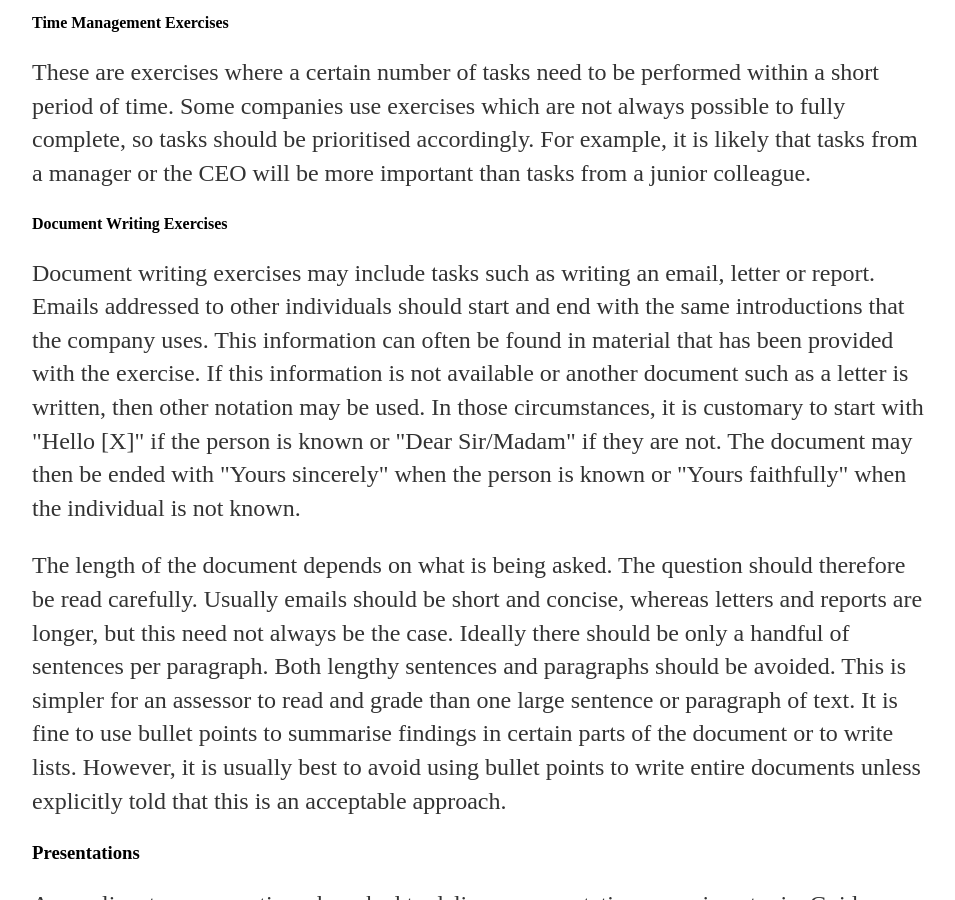
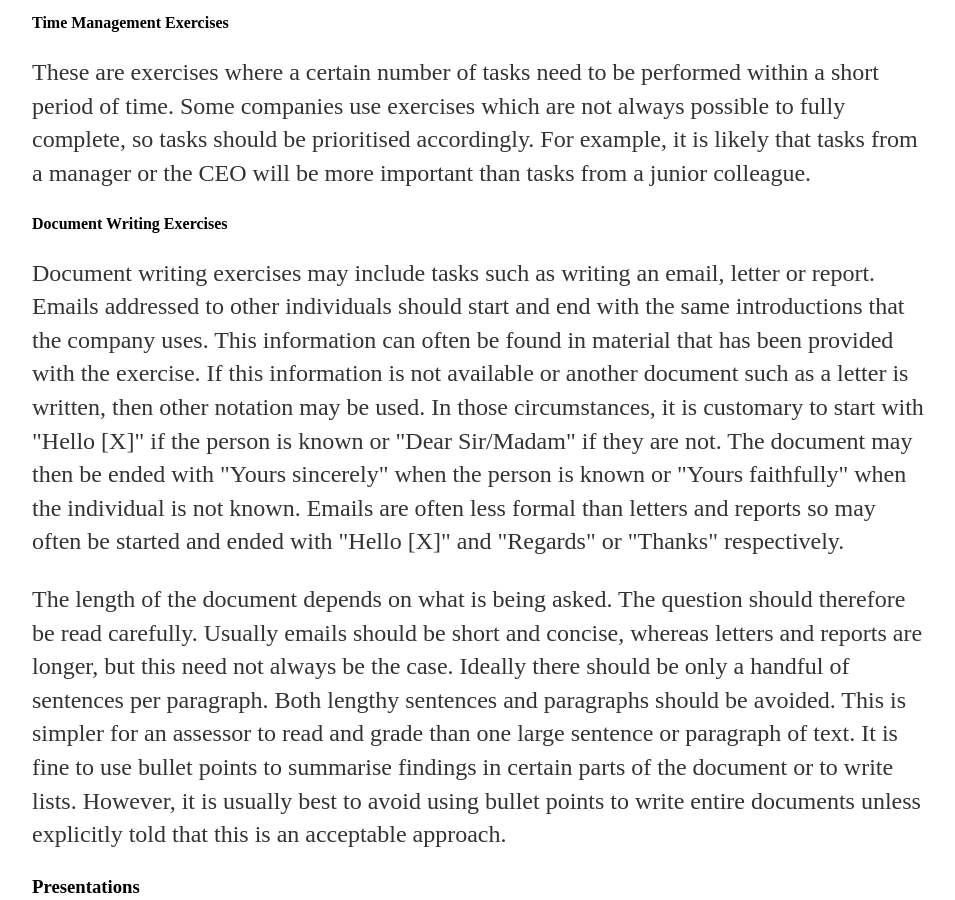
Before and after one commit to pa5411/Graduate-Job-Help, a Jekyll site: the page built from assessmentcentres.html, in a window 1280 px wide and 900 px high, scrolled down 3263 px. Shown: the whole window, without its empty margins (160-1115 px from the left). Built offline with Jekyll 4.4.1, drawn with Linux system fonts in a browser that asks for light colours.

Commit message:
add email less formal to document writing part of AC guide

```diff
--- a/assessmentcentres.html
+++ b/assessmentcentres.html
@@ -54,7 +54,7 @@ date: 2021-06-19
 
 		<h4> Document Writing Exercises </h4>
 
-		<p> Document writing exercises may include tasks such as writing an email, letter or report. Emails addressed to other individuals should start and end with the same introductions that the company uses. This information can often be found in material that has been provided with the exercise. If this information is not available or another document such as a letter is written, then other notation may be used. In those circumstances, it is customary to start with "Hello [X]" if the person is known or "Dear Sir/Madam" if they are not. The document may then be ended with "Yours sincerely" when the person is known or "Yours faithfully" when the individual is not known.
+		<p> Document writing exercises may include tasks such as writing an email, letter or report. Emails addressed to other individuals should start and end with the same introductions that the company uses. This information can often be found in material that has been provided with the exercise. If this information is not available or another document such as a letter is written, then other notation may be used. In those circumstances, it is customary to start with "Hello [X]" if the person is known or "Dear Sir/Madam" if they are not. The document may then be ended with "Yours sincerely" when the person is known or "Yours faithfully" when the individual is not known. Emails are often less formal than letters and reports so may often be started and ended with "Hello [X]" and "Regards" or "Thanks" respectively. </p>
 
 		<p> The length of the document depends on what is being asked. The question should therefore be read carefully. Usually emails should be short and concise, whereas letters and reports are longer, but this need not always be the case. Ideally there should be only a handful of sentences per paragraph. Both lengthy sentences and paragraphs should be avoided. This is simpler for an assessor to read and grade than one large sentence or paragraph of text. It is fine to use bullet points to summarise findings in certain parts of the document or to write lists. However, it is usually best to avoid using bullet points to write entire documents unless explicitly told that this is an acceptable approach. </p>
 
```
